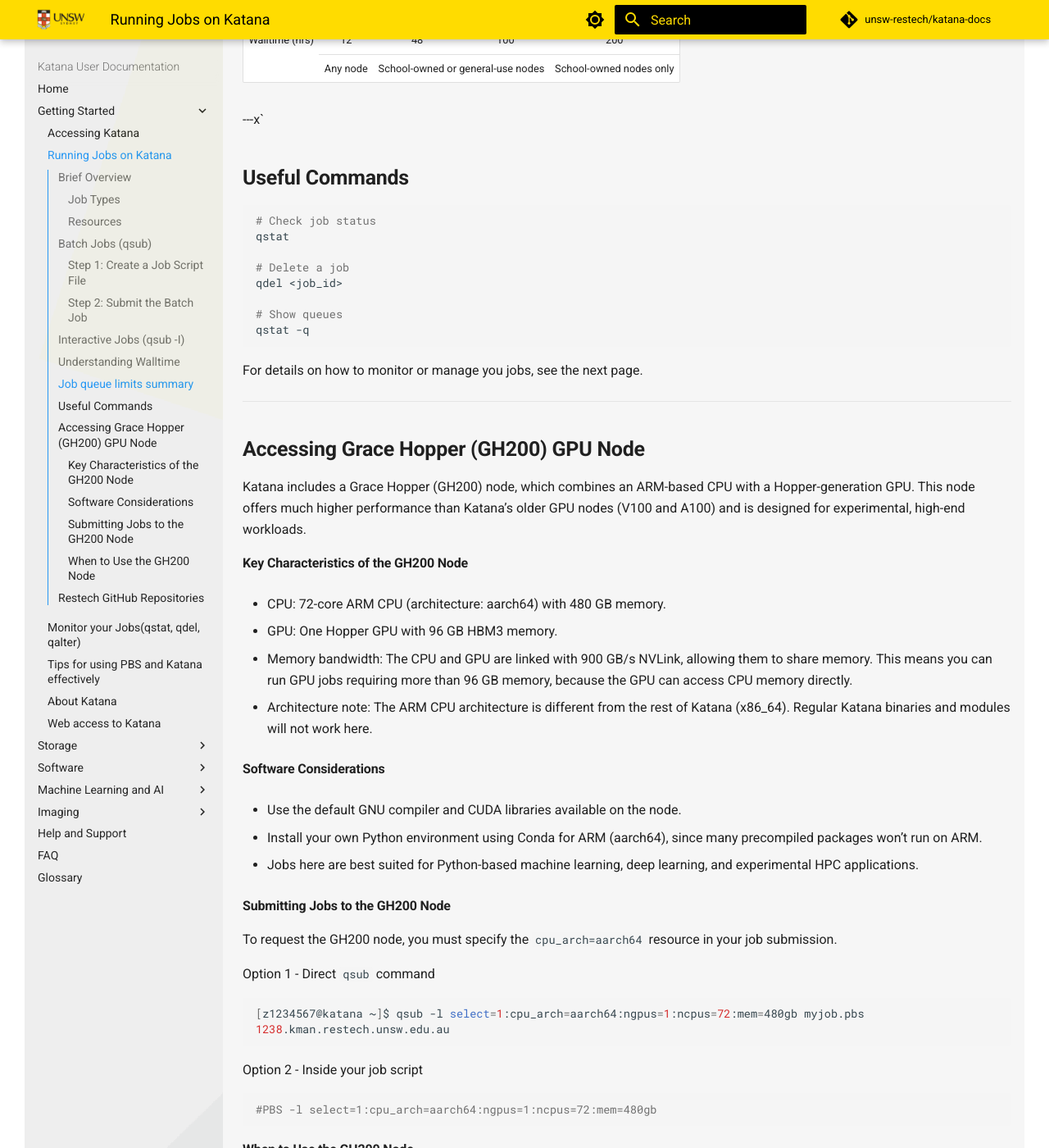
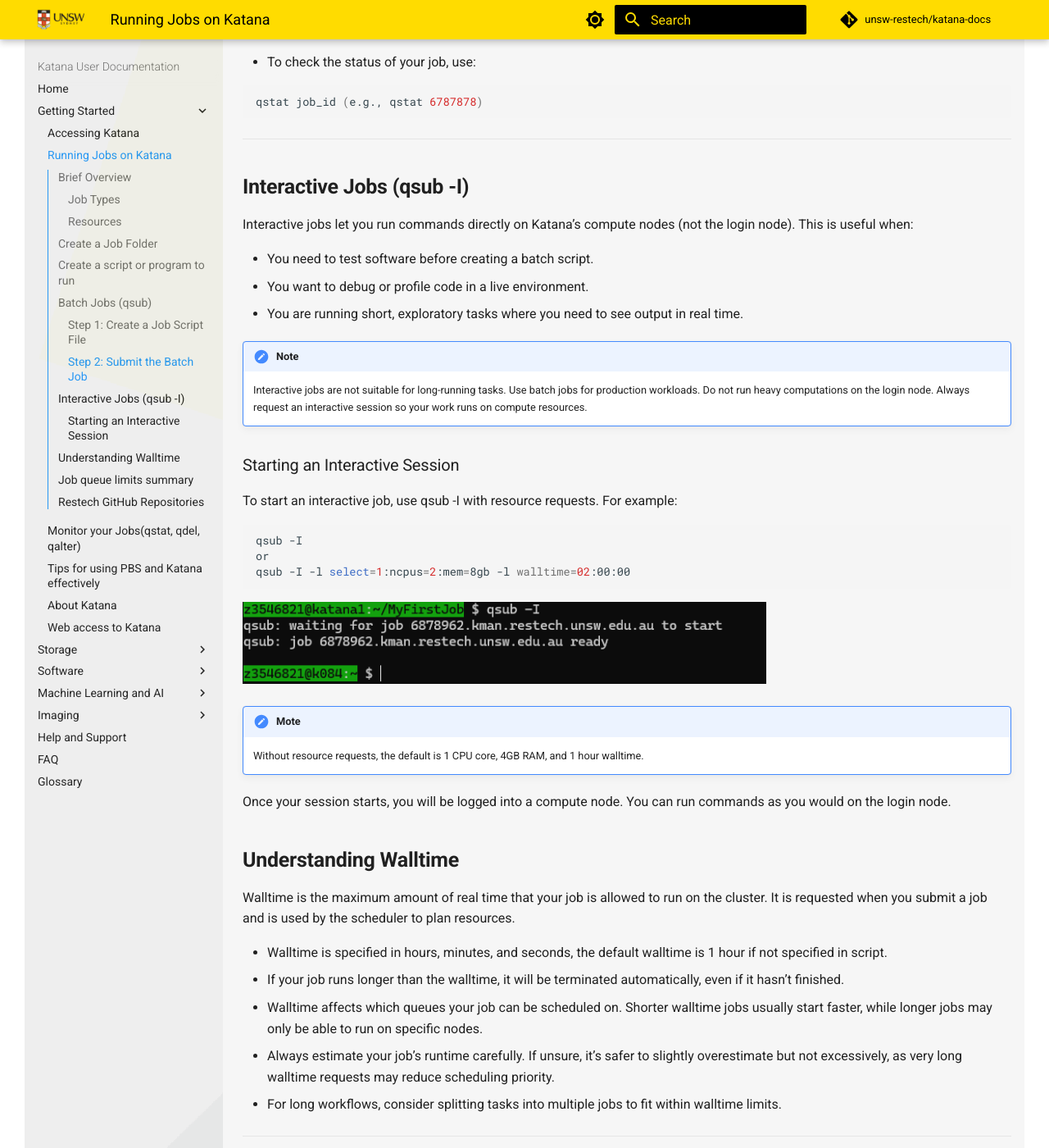
Before and after one commit to unsw-restech/unsw-restech.github.io, an MkDocs documentation site: the page built from docs/using_katana/running_jobs.md, in a window 1280 px wide and 1400 px high, scrolled down 4548 px. Shown: the whole window at 82% size. Built offline with MkDocs 1.6.1 and Material for MkDocs 9.7.7, drawn with Linux system fonts in a browser that asks for light colours; comment, search, counter and statistics services are not loaded; some of the changed text lies outside the part shown.

Commit message:
Changes to Running Jobs page
Screenshots, rephrasing instruction

````diff
--- a/docs/using_katana/running_jobs.md
+++ b/docs/using_katana/running_jobs.md
@@ -34,25 +34,64 @@
 
 ---
 
+## Create a Job Folder
+
+Create a dedicated folder for your job files. This keeps your work organized and makes it easier to manage multiple jobs.
+
+```bash
+mkdir MyFirstJob
+```
+Then navigate into the folder:
+
+```bash
+cd MyFirstJob
+```
+<div style="flex: 1; margin-right: 20px;">
+		<img src="../../assets/folder.png" style="max-width: 100%; height: 100px;">
+</div>
+
+## Create a script or program to run
+
+Before submitting a job, you need a script or program to execute. This could be a compiled binary, a Python script, an R script, or any other executable file.
+For example, create a simple Python script named `myprogram.py`:
+```bash
+nano myprogram.py
+```
+
+Inside nano, add the following code:
+
+```python
+print("Hello, Katana!")
+```
+Save this file and exit nano (CTRL+S, ENTER, CTRL+X).
+
 ## Batch Jobs (qsub)
 
-A batch job is a script that runs autonomously on a compute node. The script specifies resources and commands to run.
+A batch job is a script that runs autonomously on a compute node. The script specifies resources and commands to run. Now you will create a job script to run the program you created.
 
 ### Step 1: Create a Job Script File
-
-<figure markdown>
-  ![Simple HPC Architecture](../assets/powershell_example.png){ width="800" }
-  <figcaption>Windows Powershell</figcaption>
-</figure>
-
-You can create a job script file in command-line editors like `Powershell`. For example, using `nano`:
 
 ```bash
 # Create a new file called myjob.pbs
 nano myjob.pbs
 ```
 
-This opens a simple text editor in the terminal. Copy the following template into the editor:
+<div style="display: flex; justify-content: space-around;">
+    <div style="flex: 1; margin: 0px;">
+        <div style="display: inline-block; text-align: center;">
+            <img src="../../assets/nano_myjob.png" style="max-width: 100%; height: 100px;">
+            <div>Windows Powershell</div>
+        </div>
+    </div>
+</div>
+
+This opens a simple text editor in the terminal:
+
+<div style="flex: 1; margin-right: 20px;">
+		<img src="../../assets/nano_example.png" style="max-width: 100%; height: 300px;">
+</div>
+
+Copy the following template into the editor:
 
 ```bash
 #!/bin/bash
@@ -65,8 +104,13 @@
 
 cd $PBS_O_WORKDIR
 
-./myprogram
+python3 myprogram.py
 ```
+
+<div style="flex: 1; margin-right: 20px;">
+		<img src="../../assets/myjob_.png" style="max-width: 100%; height: 300px;">
+</div>
+
 !!! note
 	What each line does:
 
@@ -74,46 +118,46 @@
 	#!/bin/bash
 	```
 
-	Tells the system to use the Bash shell to run your script. Without this, your commands may not be interpreted correctly.
+	Tells the system to use the Bash shell to run your script. Every script should start with this line.
 
 	```bash
 	#PBS -l select=1:ncpus=1:mem=4gb`
 	```
 
-	Requests 1 compute node with 1 CPU core and 4GB RAM. The scheduler uses this to allocate resources.
+	Requests 1 compute node with 1 CPU core and 4GB RAM. The scheduler uses this to allocate resources. You can adjust `ncpus` and `mem` as needed.
 
 	```bash
 	#PBS -l walltime=12:00:00
 	```
 
-	Sets the maximum run time to 12 hours. If your job exceeds this, it will be automatically terminated.
+	Sets the maximum run time to 12 hours. See the Walltime section below for more details.
 
 	```bash
 	#PBS -M your.name.here@unsw.edu.au
 	#PBS -m ae
 	```
 
-	Sends an email notification if the job aborts (a) or ends normally (e). Useful to know when your job finishes or fails. (Optional)
+	(Optional)Sends an email notification if the job aborts (a) or ends normally (e). Useful to know when your job finishes or fails.
 
 	```bash
 	#PBS -j oe
 	```
 
-	Combines the standard output and standard error into a single file, making it easier to review the results. (Optional)
+	(Optional)Combines the standard output and standard error into a single file, making it easier to review the results.
 
 	```bash
 	cd $PBS_O_WORKDIR
 	```
 
-	Changes the working directory to where you ran qsub. By default, jobs start in your home directory, which may not contain the files you need. (Optional)
+	Changes the working directory to where you ran qsub. This ensures you are running in the correct folder.
 
 	```bash
-	./myprogram
+	python3 myprogram.py
 	```
 
 	Runs your program. Replace myprogram with the actual program or script you want to execute.
 
-- Press `CTRL+O` to save and `CTRL+X` to exit `nano`.
+- Press `CTRL+S` to save and `CTRL+X` to exit `nano`.
 
 ### Step 2: Submit the Batch Job
 
@@ -122,25 +166,46 @@
 ```
 
 - Terminal will return a job ID (e.g., `1239.kman.restech.unsw.edu.au`)
-- Scheduler runs the job when resources are available.
+- Scheduler will run the job when resources are available.
+- When the job is finished, two files will be created in your folder: `myjob.o1239` and `myjob.e1239` (where `1239` is your job ID). The `.o` file contains standard output, and the `.e` file contains any error messages. You can use `cat`, `less`, or `nano` to view these files.
+- To check the status of your job, use:
+
+```bash
+qstat job_id (e.g., qstat 6787878)
+```
 
 ---
 
 ## Interactive Jobs (qsub -I)
 
-Interactive jobs provide a shell session on compute nodes with requested resources.
+Interactive jobs let you run commands directly on Katana’s compute nodes (not the login node). This is useful when:
+
+- You need to test software before creating a batch script.
+- You want to debug or profile code in a live environment.
+- You are running short, exploratory tasks where you need to see output in real time.
+
+!!! note
+	Interactive jobs are not suitable for long-running tasks. Use batch jobs for production workloads.
+	Do not run heavy computations on the login node. Always request an interactive session so your work runs on compute resources.
+
+### Starting an Interactive Session
+
+To start an interactive job, use qsub -I with resource requests. For example:
 
 ```bash
-# Default interactive session (1 CPU, 1GB, 1 hour)
 qsub -I
-
-# Custom interactive session (2 CPUs, 8GB, 3 hours)
-qsub -I -l select=1:ncpus=2:mem=8gb,walltime=3:00:00
+or
+qsub -I -l select=1:ncpus=2:mem=8gb -l walltime=02:00:00
 ```
 
-- Session starts when prompt changes to the compute node name (e.g., `k181`, `k201`).
-- Session ends when time expires, memory is exceeded, or user exits.
-- Useful for developing and testing code before batch submission.
+<div style="flex: 1; margin-right: 20px;">
+		<img src="../../assets/interactive_job.png" style="max-width: 100%; height: 100px;">
+</div>
+
+!!! mote
+	Without resource requests, the default is 1 CPU core, 4GB RAM, and 1 hour walltime.
+
+Once your session starts, you will be logged into a compute node. You can run commands as you would on the login node.
 
 ## Understanding Walltime
 
@@ -197,71 +262,6 @@
 	</tbody>
 </table>
 
----x`
-
-## Useful Commands
-
-```bash
-# Check job status
-qstat
-
-# Delete a job
-qdel <job_id>
-
-# Show queues
-qstat -q
-```
-For details on how to monitor or manage you jobs, see the next page.
-
----
-
-## Accessing Grace Hopper (GH200) GPU Node
-
-Katana includes a Grace Hopper (GH200) node, which combines an ARM-based CPU with a Hopper-generation GPU. This node offers much higher performance than Katana’s older GPU nodes (V100 and A100) and is designed for experimental, high-end workloads.
-
-#### Key Characteristics of the GH200 Node
-
-- CPU: 72-core ARM CPU (architecture: aarch64) with 480 GB memory.
-
-- GPU: One Hopper GPU with 96 GB HBM3 memory.
-
-- Memory bandwidth: The CPU and GPU are linked with 900 GB/s NVLink, allowing them to share memory. This means you can run GPU jobs requiring more than 96 GB memory, because the GPU can access CPU memory directly.
-
-- Architecture note: The ARM CPU architecture is different from the rest of Katana (x86_64). Regular Katana binaries and modules will not work here.
-
-#### Software Considerations
-
-- Use the default GNU compiler and CUDA libraries available on the node.
-
-- Install your own Python environment using Conda for ARM (aarch64), since many precompiled packages won’t run on ARM.
-
-- Jobs here are best suited for Python-based machine learning, deep learning, and experimental HPC applications.
-
-#### Submitting Jobs to the GH200 Node
-
-To request the GH200 node, you must specify the `cpu_arch=aarch64` resource in your job submission.
-
-Option 1 - Direct `qsub` command
-
-```bash
-[z1234567@katana ~]$ qsub -l select=1:cpu_arch=aarch64:ngpus=1:ncpus=72:mem=480gb myjob.pbs
-1238.kman.restech.unsw.edu.au
-```
-
-Option 2 - Inside your job script
-
-```bash
-#PBS -l select=1:cpu_arch=aarch64:ngpus=1:ncpus=72:mem=480gb
-```
-
-#### When to Use the GH200 Node
-
-- If your job requires very high GPU memory bandwidth or unified CPU–GPU memory.
-
-- If you are experimenting with next-generation AI/ML workloads.
-
-- If your application can be built or run on ARM (aarch64) architecture.
-
 ---
 
 ## Restech GitHub Repositories
@@ -271,5 +271,3 @@
 - [UNSW-eNotebook-LabArchives](https://github.com/unsw-edu-au/UNSW-eNotebook-LabArchives) – LabArchives widgets
 
 ---
-
-This guide includes step-by-step instructions for creating job scripts, submitting jobs, and using Katana safely, even for users without programming experience.
````
Also changed, not shown: assets/folder.png (added), docs/assets/folder.png (added), docs/assets/interactive_job.png (added), docs/assets/myjob_.png (added), docs/assets/nano_example.png (added), docs/assets/nano_myjob.png (added).
